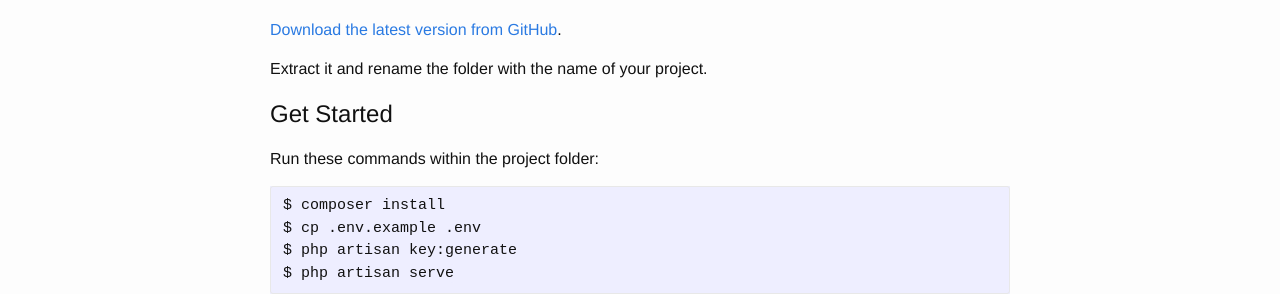
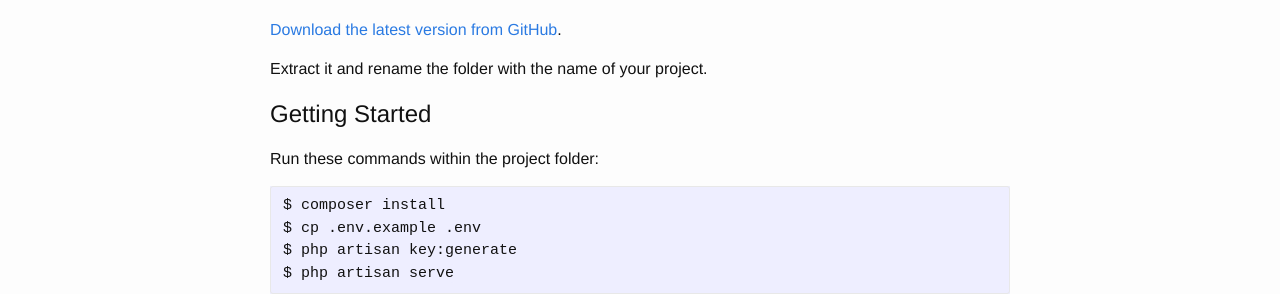
Before and after one commit to netgloo/benjamin_docs, a Jekyll site: the page built from index.md, in a window 1280 px wide. Shown: the part 188-482 px from the top of the page. Built offline with Jekyll 4.4.1, drawn with Linux system fonts in a browser that asks for light colours.

Commit message:
Update index.md

```diff
--- a/index.md
+++ b/index.md
@@ -10,7 +10,7 @@ layout: default
 
 Extract it and rename the folder with the name of your project.
 
-## Get Started
+## Getting Started
 
 Run these commands within the project folder:
 
```
